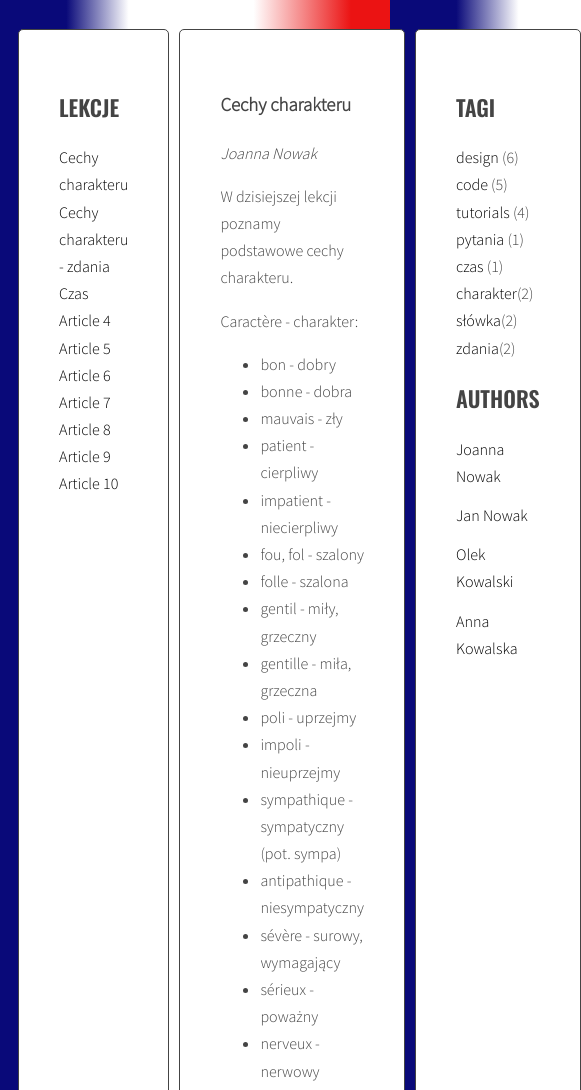
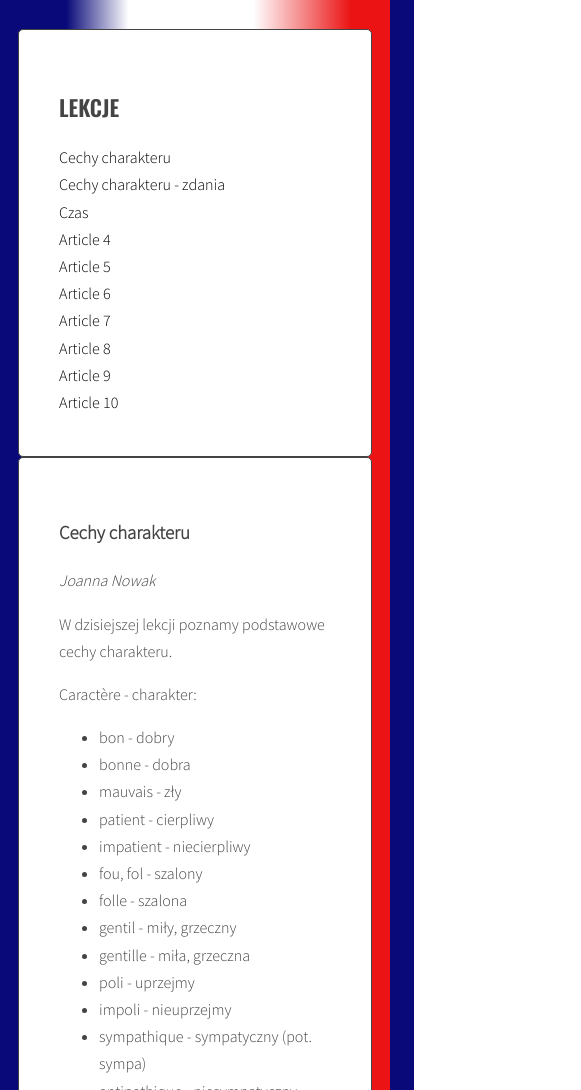
Before and after one commit to msedkiewicz/Modul-6-javascript-blog, a website: page index.html in a window 390 px wide. Shown: the part 422-1512 px from the top of the page, 581 px wide, since content can reach past the window. Drawn offline with nearby package versions, Linux system fonts and the light colour scheme.

Commit message:
Add responsive design

```diff
--- a/sass/style.scss
+++ b/sass/style.scss
@@ -59,6 +59,12 @@ h1 {
 .wrapper {
   display: flex;
   margin-left: 10px;
+}
+
+@media all and (max-width: 768px) {
+  .wrapper {
+    flex-direction: column;
+  }
 }
 
 .sidebar {
```
Also changed, not shown: css/style.css, 1 other file.
